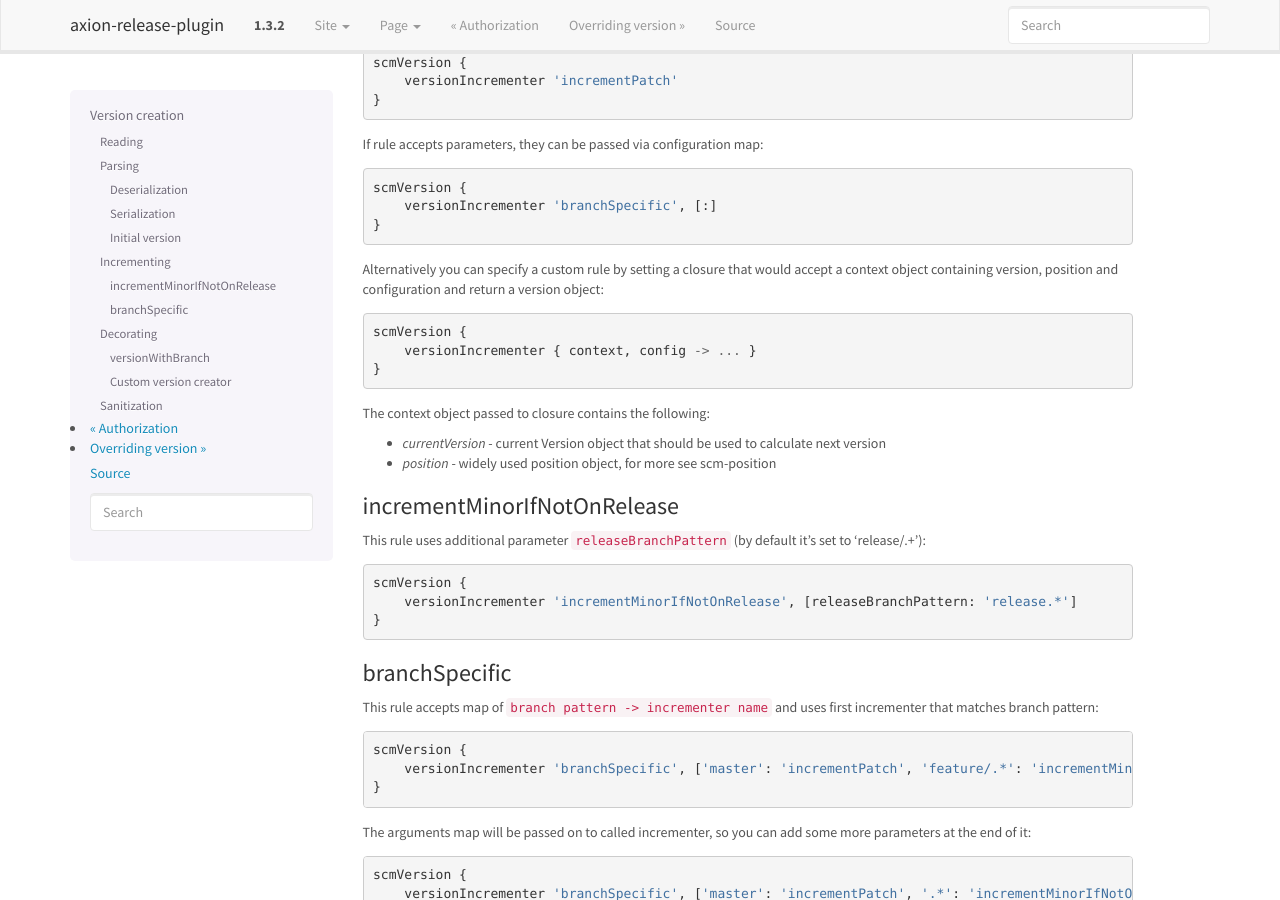
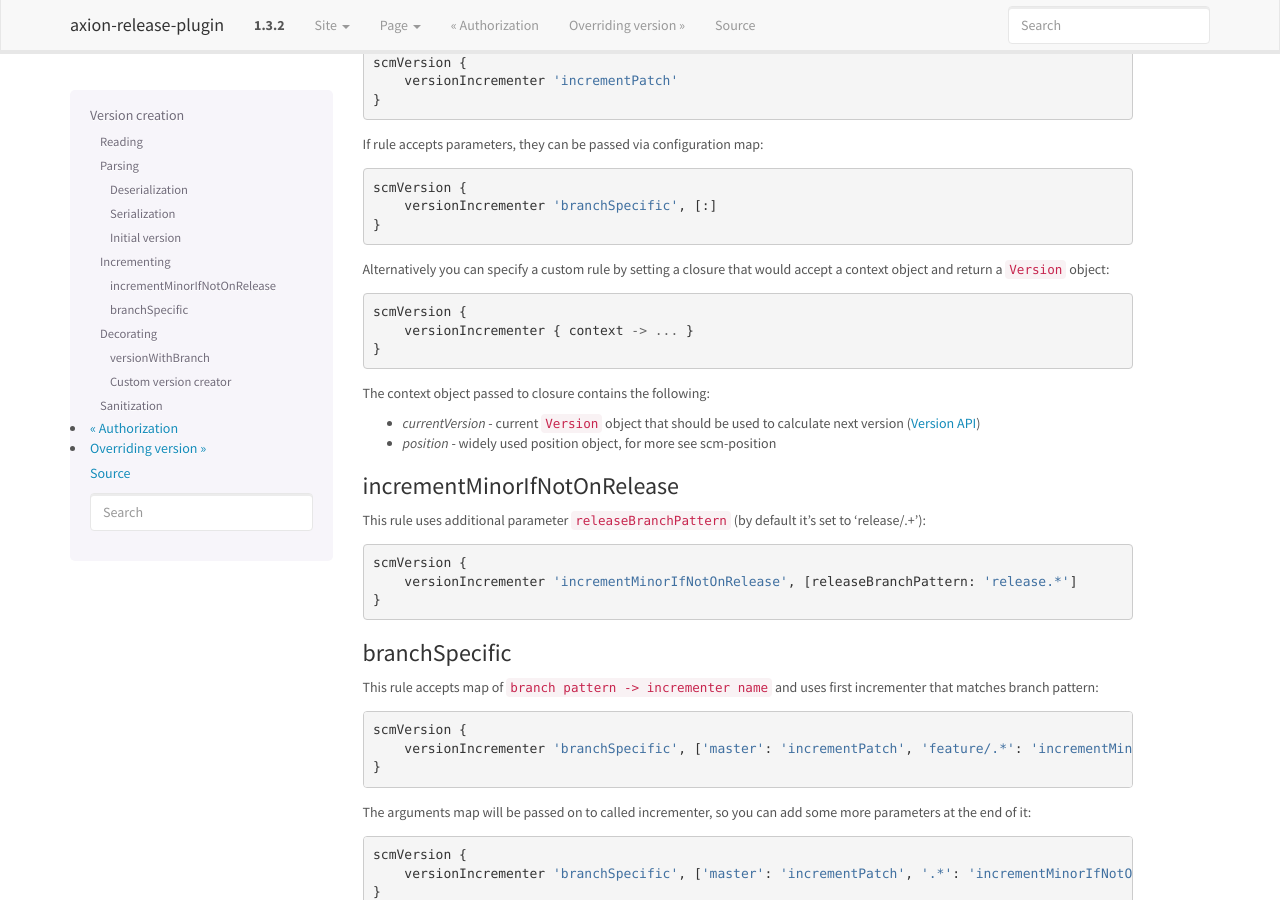
Before and after one commit to allegro/axion-release-plugin, a Sphinx documentation site: the page built from docs/configuration/version.rst, in a window 1280 px wide and 900 px high, scrolled down 2463 px. Built offline with Sphinx 7.4.7, drawn with Linux system fonts in a browser that asks for light colours.

```diff
--- a/docs/configuration/version.rst
+++ b/docs/configuration/version.rst
@@ -147,16 +147,15 @@
         versionIncrementer 'branchSpecific', [:]
     }
 
-Alternatively you can specify a custom rule by setting a closure that would accept a context object containing version,
-position and configuration and return a version object::
+Alternatively you can specify a custom rule by setting a closure that would accept a context object and return a ``Version`` object::
 
     scmVersion {
-        versionIncrementer { context, config -> ... }
+        versionIncrementer { context -> ... }
     }
 
 The context object passed to closure contains the following:
 
-* *currentVersion* - current Version object that should be used to calculate next version
+* *currentVersion* - current ``Version`` object that should be used to calculate next version (`Version API <https://github.com/zafarkhaja/jsemver/blob/1f4996ea3dab06193c378fd66fd4f8fdc8334cc6/src/main/java/com/github/zafarkhaja/semver/Version.java>`_)
 * *position* - widely used position object, for more see :doc:`scm-position`
 
 incrementMinorIfNotOnRelease
```
Also changed, not shown: 7 other files.
